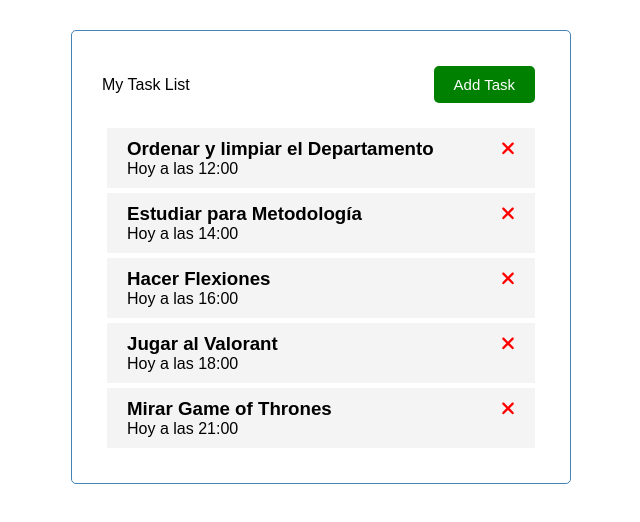
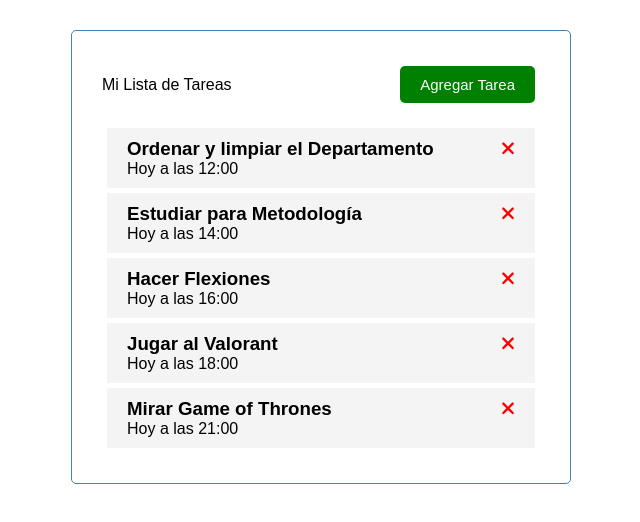
Before and after one commit to OviedoLuciano/Task-List, an Angular app: page / in a window 1280 px wide. Shown: the top 522 px of the page, without its empty margins (319-959 px from the left). Built offline with nearby package versions, Linux system fonts and the light colour scheme.

Commit message:
Servicio

```diff
--- a/src/app/Componentes/header/header.component.html
+++ b/src/app/Componentes/header/header.component.html
@@ -1,7 +1,7 @@
 <header>
     <p>{{title}}</p>
     <app-button color="green"
-    text="Add Task"
+    text="Agregar Tarea"
     (btnClick)="toggleAddTask()"
     ></app-button>
 </header>
--- a/src/app/Componentes/header/header.component.ts
+++ b/src/app/Componentes/header/header.component.ts
@@ -7,7 +7,7 @@ import { Component, OnInit } from '@angular/core';
 })
 export class HeaderComponent implements OnInit {
 
-title: string = "My Task List";
+title: string = "Mi Lista de Tareas";
 
   constructor() { }
 
--- a/src/app/Componentes/tasks/tasks.component.ts
+++ b/src/app/Componentes/tasks/tasks.component.ts
@@ -1,6 +1,5 @@
+import { TaskService } from './../../Servicios/task.service';
 import { Component, OnInit } from '@angular/core';
-import { faTimes } from '@fortawesome/free-solid-svg-icons';
-import { TASKS } from '../../mock-tasks';
 import { Task } from '../../Task';
 
 @Component({
@@ -9,11 +8,13 @@ import { Task } from '../../Task';
   styleUrls: ['./tasks.component.css']
 })
 export class TasksComponent implements OnInit {
-tasks: Task[] = TASKS;
-faTimes = faTimes;
-  constructor() { }
+tasks: Task[]= [];
+
+  constructor(private taskService: TaskService) { }
 
   ngOnInit(): void {
+   this.taskService.getTasks().subscribe((tasks) =>
+    (this.tasks = tasks));
   }
 
 }
--- /dev/null
+++ b/src/app/Servicios/task.service.ts
@@ -0,0 +1,16 @@
+import { Injectable } from '@angular/core';
+import { Observable, of } from 'rxjs';
+import { TASKS } from '../mock-tasks';
+import {Task} from '../Task'
+@Injectable({
+  providedIn: 'root'
+})
+export class TaskService {
+
+  constructor() { }
+
+  getTasks():Observable<Task[]>{
+    const tasks = of(TASKS);
+    return tasks;
+  }
+}
--- a/tsconfig.json
+++ b/tsconfig.json
@@ -5,7 +5,6 @@
     "baseUrl": "./",
     "outDir": "./dist/out-tsc",
     "forceConsistentCasingInFileNames": true,
-    "strict": true,
     "noImplicitOverride": true,
     "noPropertyAccessFromIndexSignature": true,
     "noImplicitReturns": true,
```
